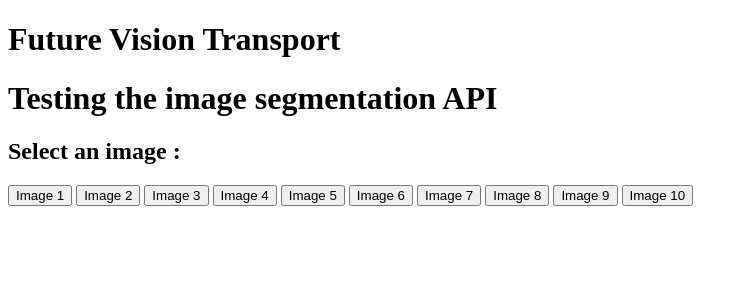
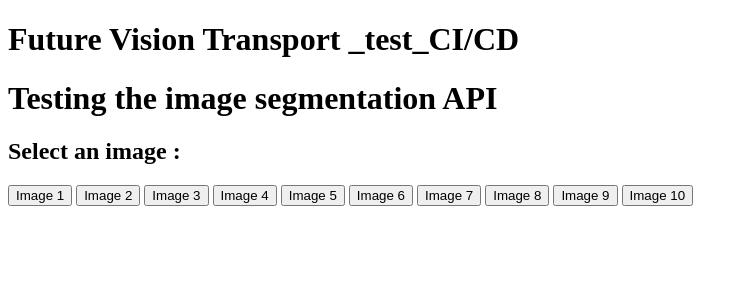
Before and after one commit to ClementPatin/OC-P8, a Flask app: page / in a window 1280 px wide. Shown: the top 300 px of the page, without its empty margins (0-748 px from the left). Run offline with Flask 3, Linux system fonts and the light colour scheme.

Commit message:
test CI/CD

```diff
--- a/Patin_Clement_3_application_Flask_042024/templates/index.html
+++ b/Patin_Clement_3_application_Flask_042024/templates/index.html
@@ -4,7 +4,7 @@
     <title>FVT - Image segmentation</title>
 </head>
 <body>
-    <h1>Future Vision Transport</h1>
+    <h1>Future Vision Transport _test_CI/CD</h1>
     <h1>Testing the image segmentation API</h1>
     <h2>Select an image :</h2>
     {% for image in images_names %}
```
